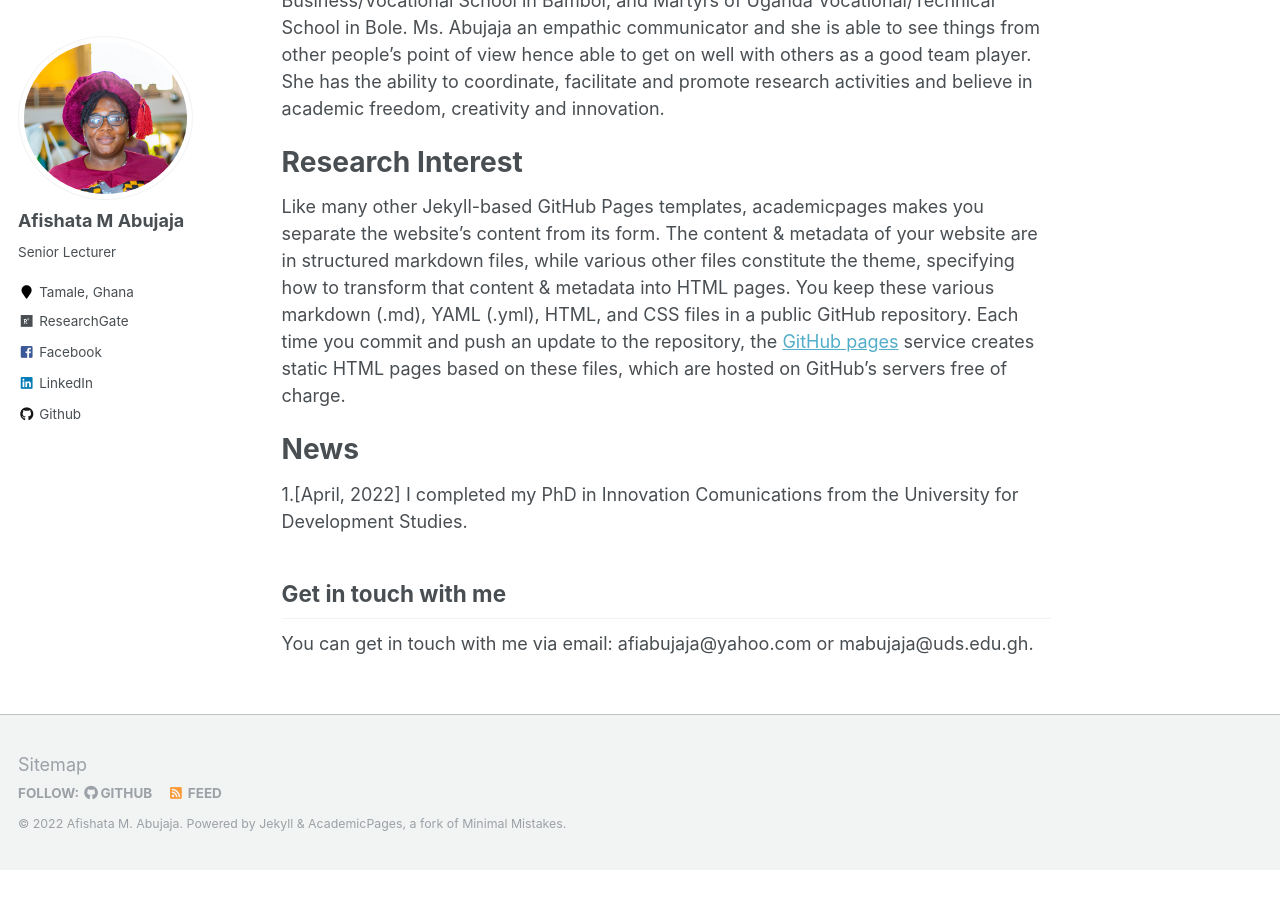
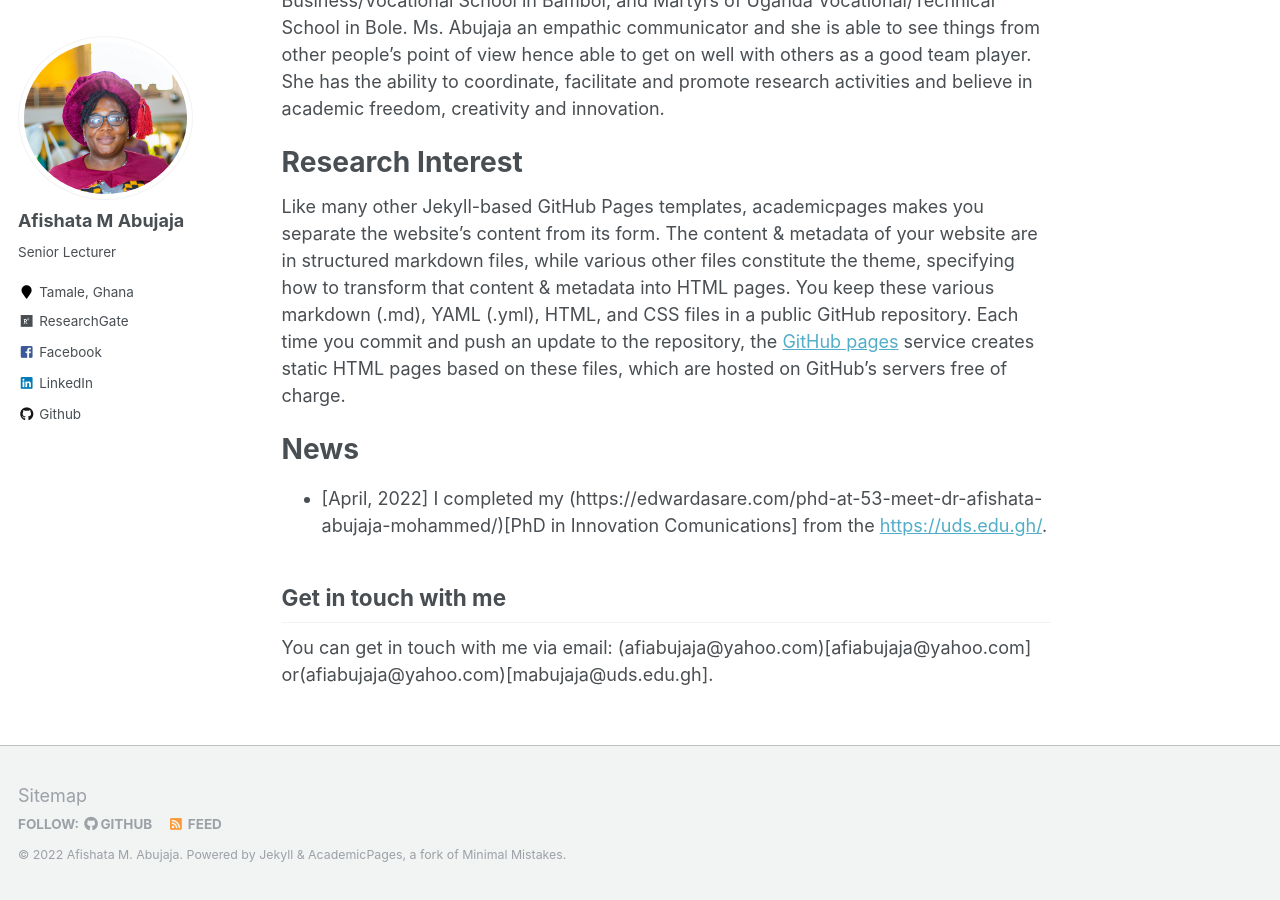
Before and after one commit to Abujaja93/abujaja, a Jekyll site: the page built from _pages/about.md, in a window 1280 px wide and 900 px high, scrolled down 1064 px. Built offline with Jekyll 4.4.1, drawn with Linux system fonts in a browser that asks for light colours; before the commit the page ends 1934 px from its top, so only the background shows below that.

Commit message:
Update about.md

```diff
--- a/_pages/about.md
+++ b/_pages/about.md
@@ -14,13 +14,13 @@ Research Interest
 Like many other Jekyll-based GitHub Pages templates, academicpages makes you separate the website's content from its form. The content & metadata of your website are in structured markdown files, while various other files constitute the theme, specifying how to transform that content & metadata into HTML pages. You keep these various markdown (.md), YAML (.yml), HTML, and CSS files in a public GitHub repository. Each time you commit and push an update to the repository, the [GitHub pages](https://pages.github.com/) service creates static HTML pages based on these files, which are hosted on GitHub's servers free of charge.
 
 
-
 News
 ======
-1.[April, 2022] I completed my PhD in Innovation Comunications from the University for Development Studies.
+
+* [April, 2022] I completed my (https://edwardasare.com/phd-at-53-meet-dr-afishata-abujaja-mohammed/)[PhD in Innovation Comunications] from the [https://uds.edu.gh/](University for Development Studies).
 
 
 
 Get in touch with me
 ------
-You can get in touch with me via email: afiabujaja@yahoo.com or mabujaja@uds.edu.gh.
+You can get in touch with me via email: (afiabujaja@yahoo.com)[afiabujaja@yahoo.com] or(afiabujaja@yahoo.com)[mabujaja@uds.edu.gh].
```
